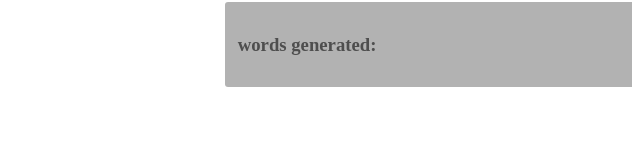
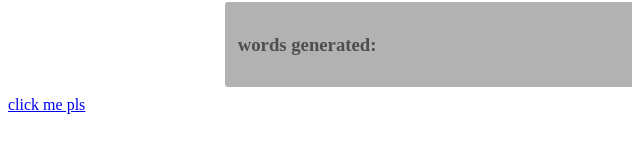
Before and after one commit to jordan-simmons/gib2-0.github.io, a plain HTML site: page index.html in a window 1280 px wide. Shown: the part 193-346 px from the top of the page, 0-640 px from the left. Drawn offline with Linux system fonts and the light colour scheme.

Commit message:
Update index.html

```diff
--- a/index.html
+++ b/index.html
@@ -83,7 +83,7 @@
 		</div>
 	</div>
 </div>
-
+<a href="mommytimes.net">click me pls</a>
 <script type="text/javascript">
 	var gW = document.getElementById('gW');
 	var input = document.getElementById('input');
```
